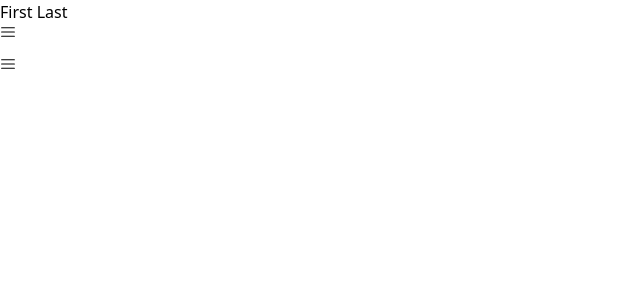
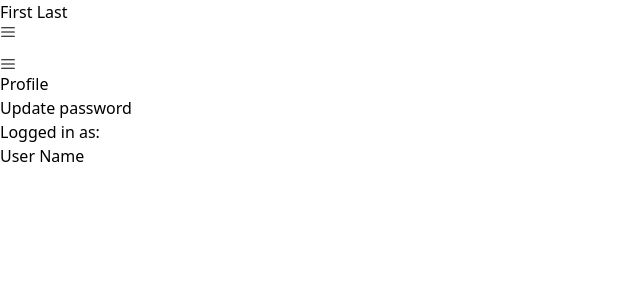
Before and after one commit to Vishnu648/tvi-react-mini-project, a React (Vite) app: page /user in a window 1280 px wide. Shown: the top 300 px of the page, without its empty margins (0-640 px from the left). Built offline with nearby package versions, Linux system fonts and the light colour scheme.

Commit message:
user profile sidebar footer set

```diff
--- a/src/components/AdminTable.jsx
+++ b/src/components/AdminTable.jsx
@@ -91,7 +91,7 @@ export default function DataTable() {
   }, []);
 
   return (
-    <div style={{ height: 400, width: "100%", borderRadius: "4px" }}>
+    <div style={{ height: 400, borderRadius: "4px" }}>
       <div className="bg-[#e9ecef] h-[50px] rounded-t-[4px] flex items-center px-4 text-[#212529]">
         User Data
       </div>
--- a/src/components/Navbar.jsx
+++ b/src/components/Navbar.jsx
@@ -1,28 +1,42 @@
-import React from "react";
+import React, { useState } from "react";
 import { RxHamburgerMenu } from "react-icons/rx";
 import { FaSearch } from "react-icons/fa";
 import ProfileMenu from "../components/ProfileMenu";
 
 function Navbar() {
+  const [searchText, setSearchText] = useState("");
+
+  const handleSearch = () => {
+    console.log(searchText);
+  };
+
   return (
     <div className="w-screen h-14 bg-[#343a40] flex items-center text-white px-5">
       <h3 className="w-[250px]">UMS</h3>
-      <div className=" w-screen flex items-center justify-between">
-        <div className="p-2">
+      <div className=" w-screen flex items-center justify-end md:justify-between">
+        <div className="p-2 hidden md:flex">
           <RxHamburgerMenu />
         </div>
-        <div className="flex gap-7 items-center mr-2">
-          <div className=" items-center md:flex hidden">
+        <div className="flex gap-3 md:gap-7 items-center mr-2">
+          <div className="items-center md:flex hidden">
             <input
+              value={searchText}
+              onChange={(e) => setSearchText(e.target.value)}
               type="text"
               placeholder="Search for..."
-              className="h-[38px] w-[220px] outline-none p-4 rounded-s-[4px] "
+              className="h-[38px] w-[220px] text-black outline-none p-4 rounded-s-[4px] "
             />
-            <button className="bg-[#007bff] h-[38px] px-3 py-[6px] rounded-r-[4px]">
+            <button
+              onClick={handleSearch}
+              className="bg-[#007bff] h-[38px] px-3 py-[6px] rounded-r-[4px]"
+            >
               <FaSearch />
             </button>
           </div>
           <ProfileMenu />
+          <div className="p-2 md:hidden cursor-pointer">
+            <RxHamburgerMenu />
+          </div>
         </div>
       </div>
     </div>
--- a/src/components/UserSidebar.jsx
+++ b/src/components/UserSidebar.jsx
@@ -1,7 +1,21 @@
 import React from "react";
 
 function UserSidebar() {
-  return <div className="w-[225px] bg-[#212529] h-screen"></div>;
+  return (
+    <div className="w-[225px] bg-[#212529] relative h-[92vh]">
+      <div className="w-full flex items-center gap-2 h-[48px] px-4 py-3 text-[#686b6d] cursor-pointer text-[1rem] font-normal ">
+        <p className="hover:text-white">Profile</p>
+      </div>
+      <div className="w-full flex items-center gap-2 h-[48px] px-4 py-3 text-[#686b6d] cursor-pointer text-[1rem] font-normal ">
+        <p className="hover:text-white">Update password</p>
+      </div>
+
+      <div className="text-[#818588] bg-[#343a40] absolute bottom-0 flex flex-col w-full h-[67.2px] p-3">
+        <p className="font-medium">Logged in as:</p>
+        <h2>User Name</h2>
+      </div>
+    </div>
+  );
 }
 
 export default UserSidebar;
--- a/src/pages/Login.jsx
+++ b/src/pages/Login.jsx
@@ -33,11 +33,15 @@ function Login() {
           },
         })
         .then((response) => {
+          let responseObj = JSON.parse(response.config.data);
           dispatch(set_Access_Tokken(response.data.access_token));
           dispatch(set_Refresh_Token(response.data.refresh_token));
-          console.log(response);
           if (response.status === 200) {
-            navigate("/");
+            if (responseObj.email == "admin@gmail.com") {
+              navigate("/home");
+            } else {
+              navigate("/user");
+            }
           }
         });
     }
--- a/src/pages/Register.jsx
+++ b/src/pages/Register.jsx
@@ -39,15 +39,14 @@ function Register() {
         axios
           .post("http://localhost:8000/api/user", newUser, {
             headers: {
-              // method: "POST",
               genericvalue: "admin",
               Authorization: tokens.access_token || local_accessToken,
             },
           })
           .then((response) => {
-            console.log(response);
+            let responseObj=JSON.parse(response.config.data);
             if (response.status === 201) {
-              navigate('/home')
+              navigate("/login");
             }
           });
       }
--- a/src/pages/UserProfile.jsx
+++ b/src/pages/UserProfile.jsx
@@ -1,14 +1,19 @@
-import React from 'react'
-import UserNavbar from '../components/UserNavbar'
-import UserSidebar from '../components/UserSidebar'
+import React from "react";
+import UserNavbar from "../components/UserNavbar";
+import UserSidebar from "../components/UserSidebar";
 
 function UserProfile() {
   return (
-    <div>
-      <UserNavbar/>
-      <UserSidebar/>
+    <div className="">
+      <UserNavbar />
+      <div className="flex w-screen">
+        <UserSidebar />
+        <div className="flex flex-col p-6">
+          <p></p>
+        </div>
+      </div>
     </div>
-  )
+  );
 }
 
-export default UserProfile
+export default UserProfile;
```
